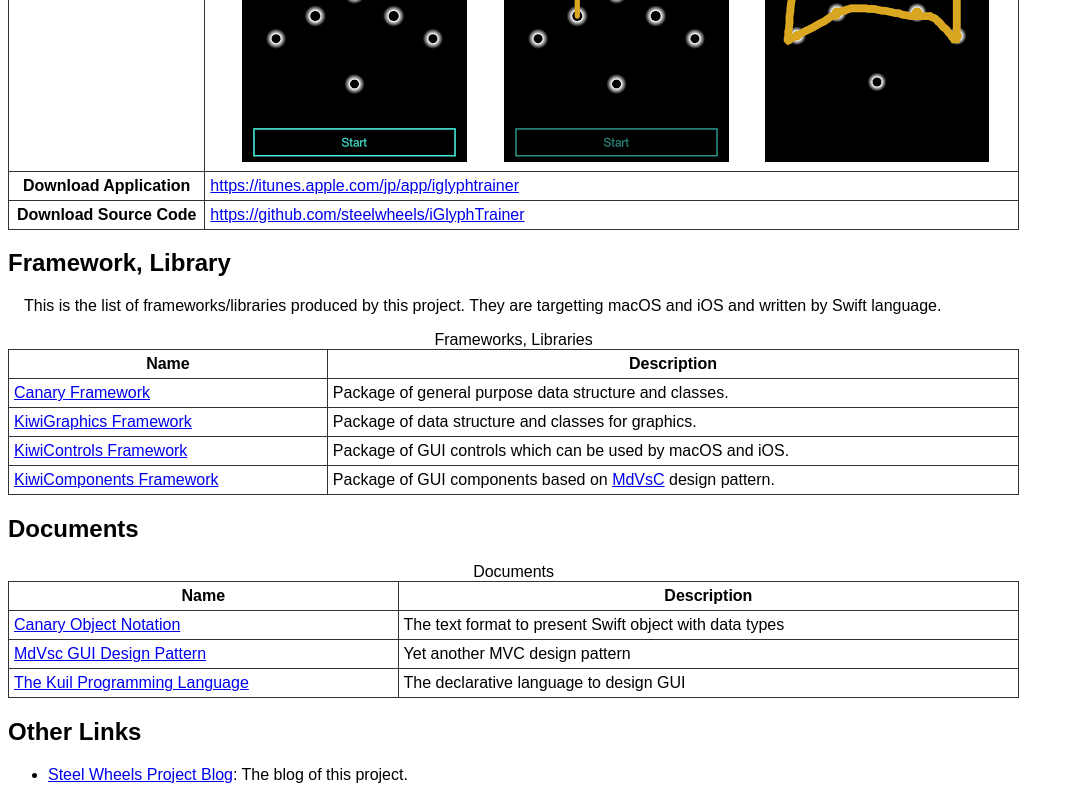
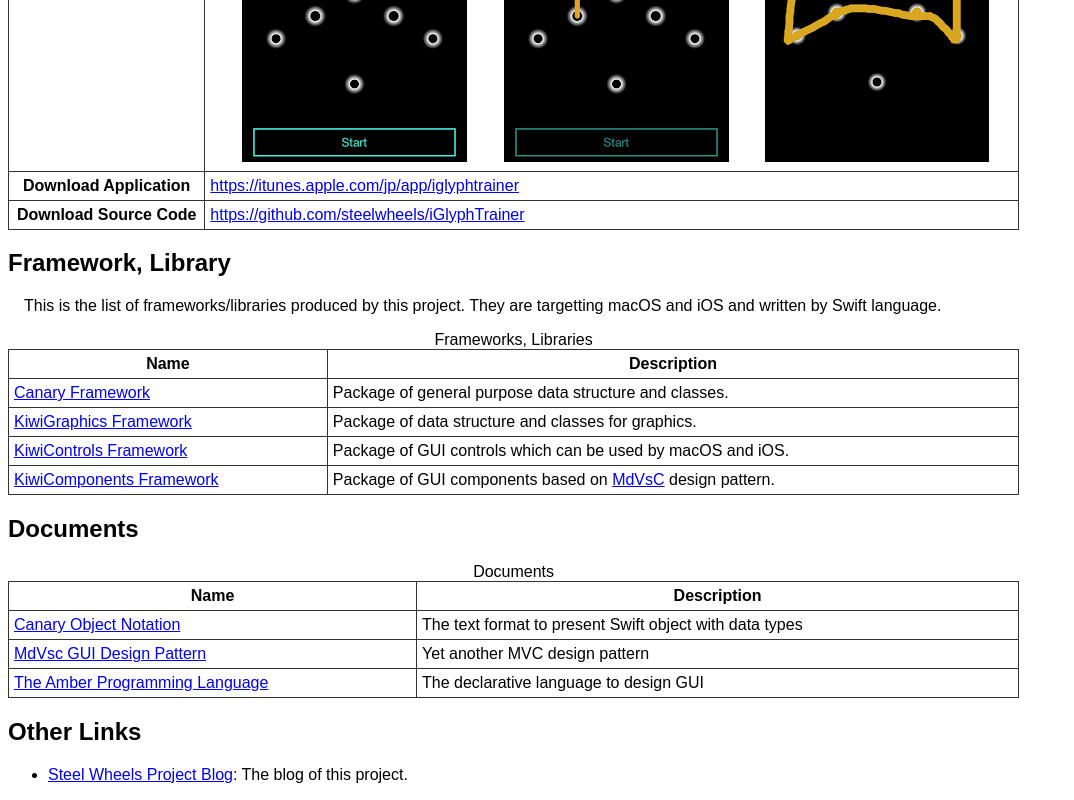
Before and after one commit to steelwheels/steelwheels.github.io, a plain HTML site: page index.html in a window 1280 px wide. Shown: the part 1330-2130 px from the top of the page, without its empty margins (0-1074 px from the left). Drawn offline with Linux system fonts and the light colour scheme.

Commit message:
index: The name of programming language is changed: Kuil -> Amber

```diff
--- a/index.html
+++ b/index.html
@@ -148,7 +148,7 @@
         <td>Yet another MVC design pattern</td>
       </tr>
       <tr>
-	<td><a href="https://github.com/steelwheels/KiwiComponents/blob/master/Documents/Kuil.md">The Kuil Programming Language</a></td>
+	<td><a href="https://github.com/steelwheels/KiwiComponents/blob/master/Documents/Amber.md">The Amber Programming Language</a></td>
 	<td>The declarative language to design GUI
 	</td>
       </tr>
```
